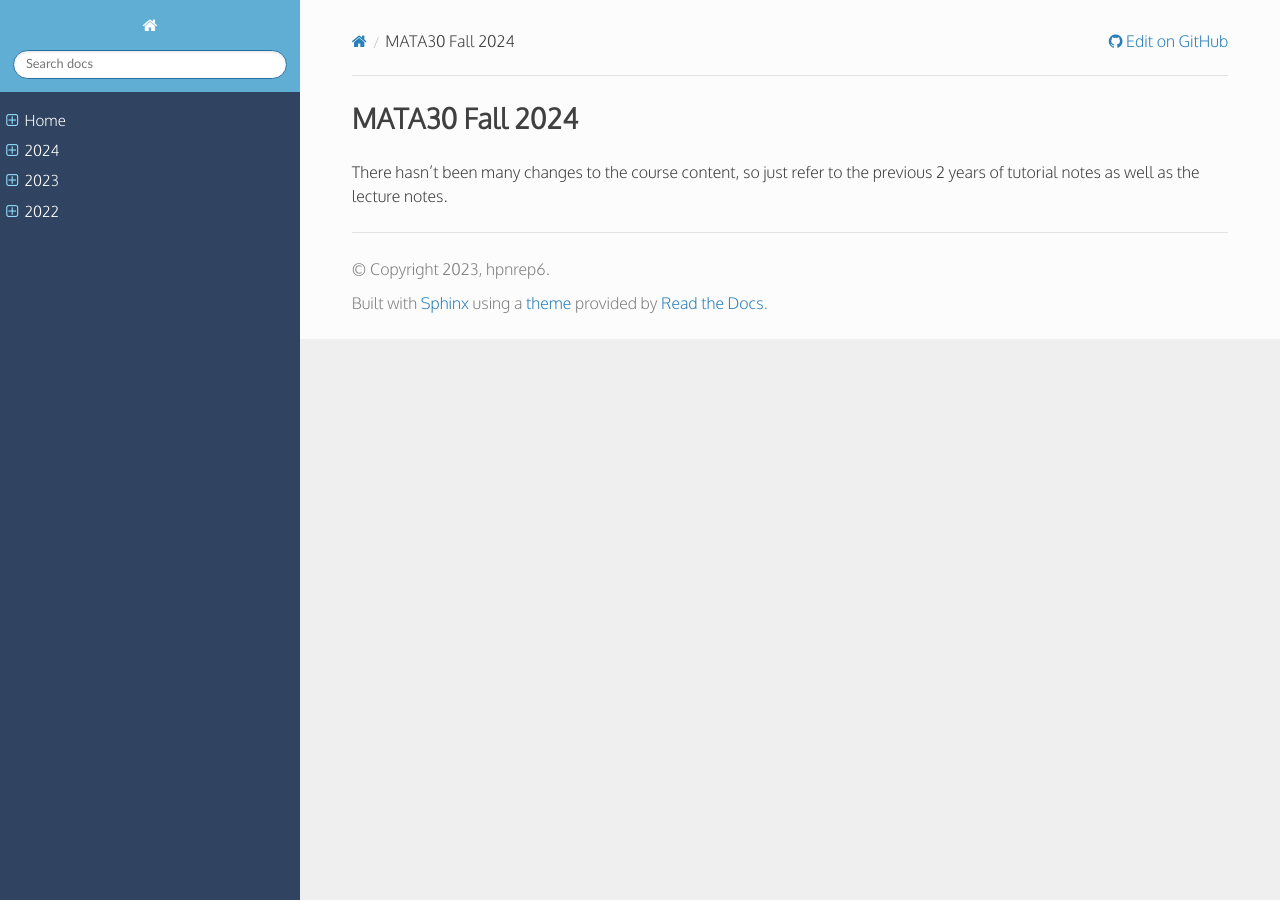
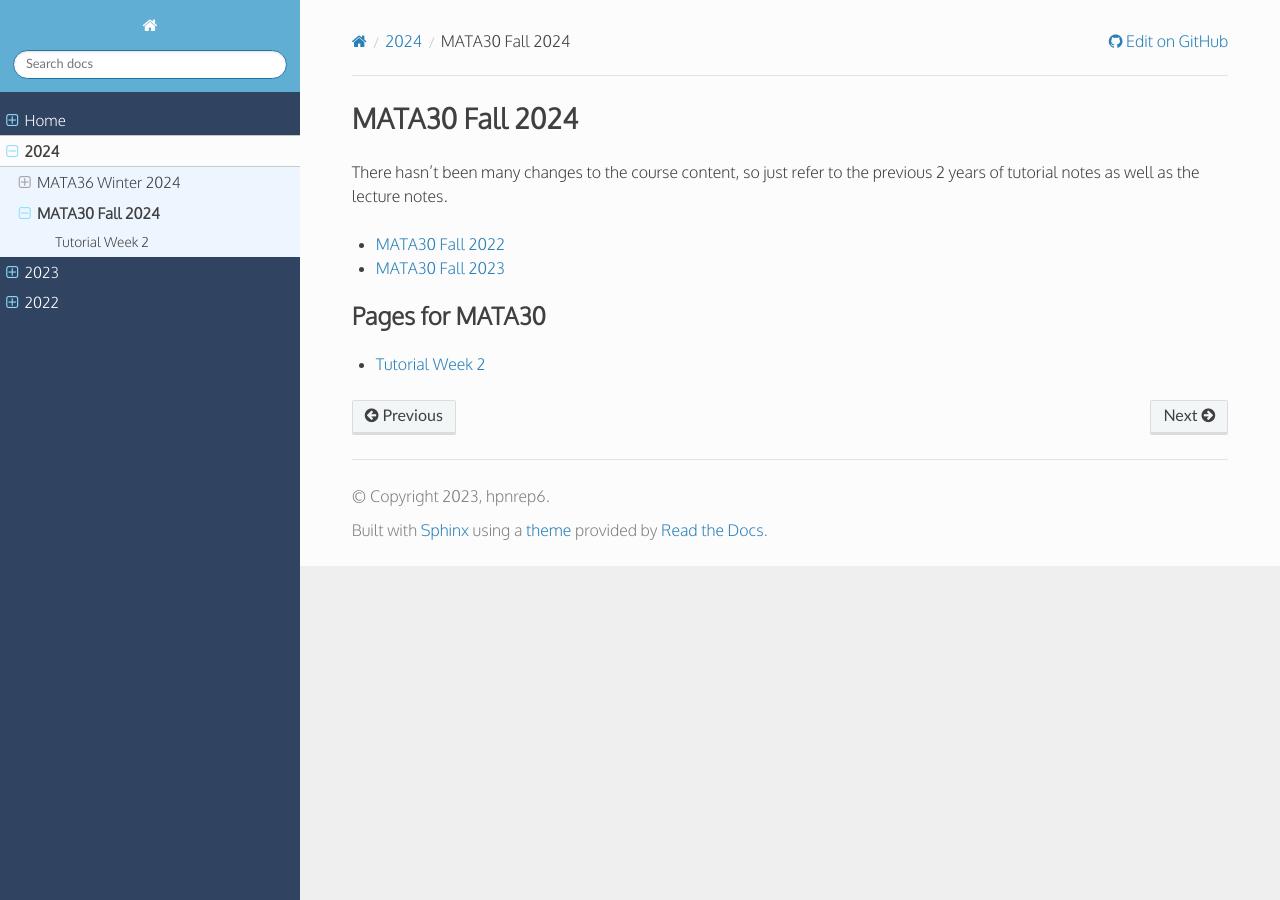
Before and after one commit to hpnrep6/t, a Sphinx documentation site: the page built from source/2024/mata30_fall/mata30.rst, in a window 1280 px wide. Built offline with Sphinx 7.4.7 and the Read the Docs theme 2.0.0, drawn with Linux system fonts in a browser that asks for light colours.

Commit message:
MATA30 Fall 2024

```diff
--- a/source/2024/2024.rst
+++ b/source/2024/2024.rst
@@ -8,3 +8,4 @@
    :caption: Pages for 2024
 
    mata36_winter/mata36
+   mata30_fall/mata30
--- a/source/2024/mata30_fall/mata30.rst
+++ b/source/2024/mata30_fall/mata30.rst
@@ -9,3 +9,12 @@ MATA30 Fall 2024
 There hasn't been many changes to the course content, so just
 refer to the previous 2 years of tutorial notes as well as the
 lecture notes.
+
+- :ref:`2022_mata30_fall`
+- :ref:`2023_mata30_fall`
+
+.. toctree::
+   :maxdepth: 1
+   :caption: Pages for MATA30
+
+   tutorial2
--- /dev/null
+++ b/source/2024/mata30_fall/tutorial2.rst
@@ -0,0 +1,4 @@
+Tutorial Week 2
+===============
+
+See :ref:`2024_mata30_fall`
```
